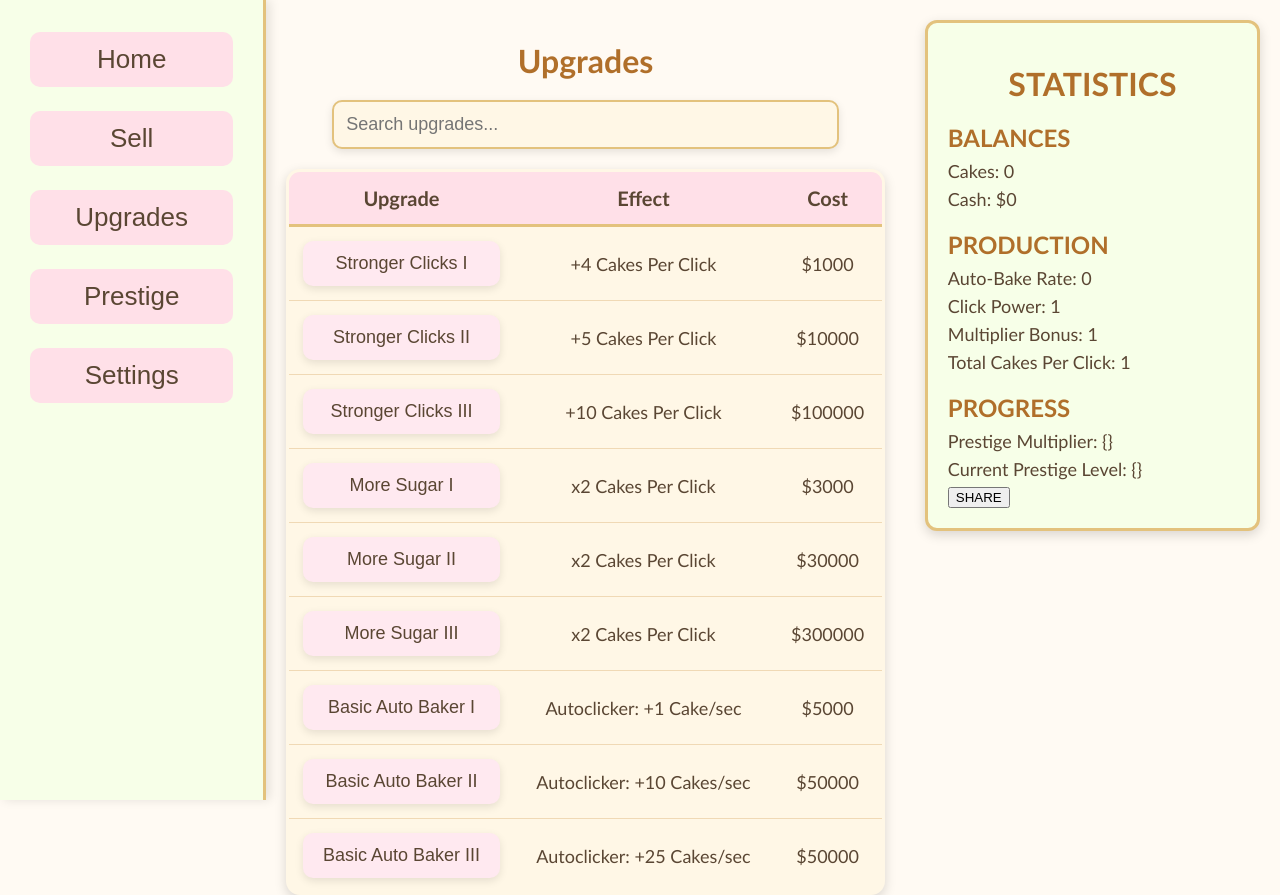
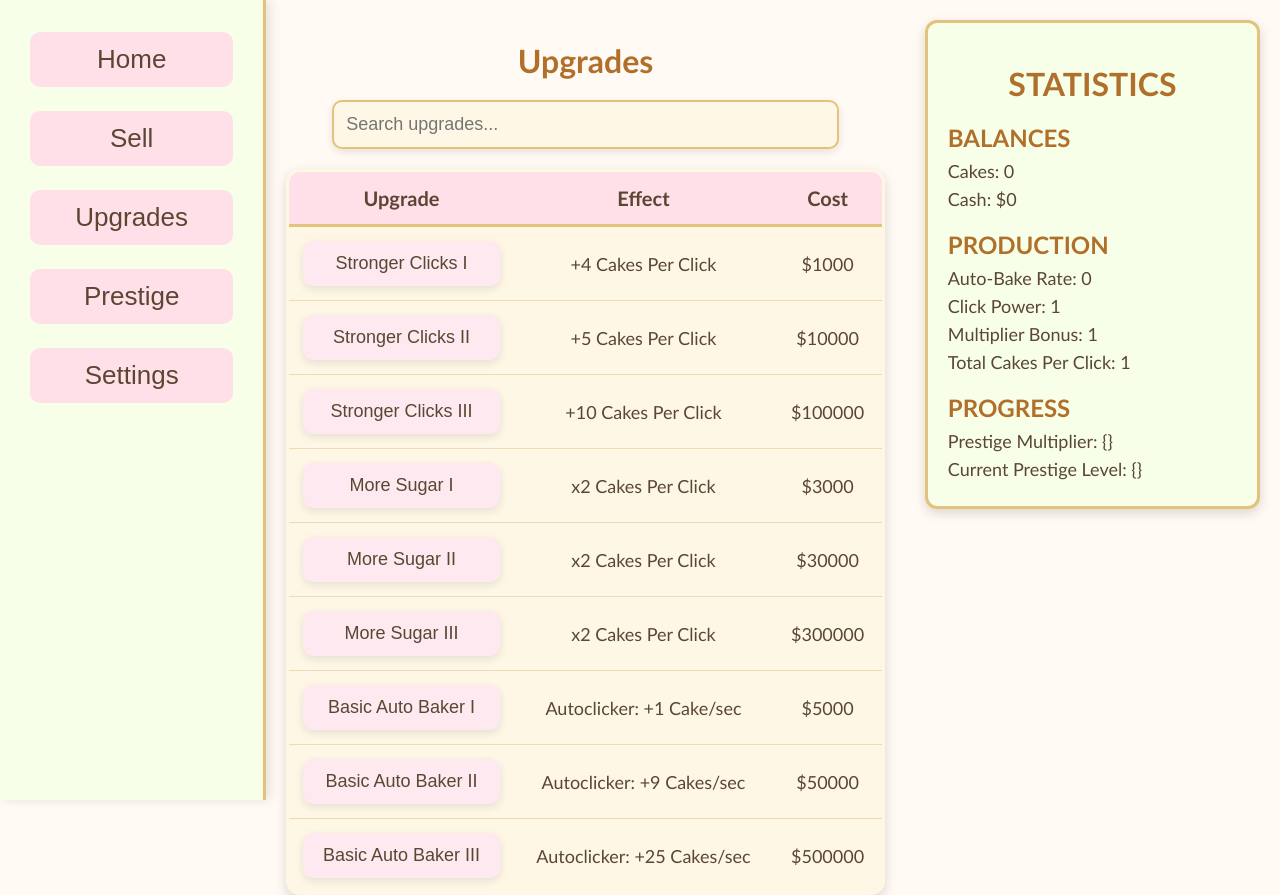
Before and after one commit to jbiri03/idleClick, a PHP site: page /upgrades.php in a window 1280 px wide. Run offline with PHP 8.4, Linux system fonts and the light colour scheme; the visitor is signed in with stand-in values (Sample User, id 1); data comes from the database, SQL or seed files in the repository; both versions use the stored data as it was after the commit.

Commit message:
removed share button

```diff
--- a/index.php
+++ b/index.php
@@ -151,10 +151,6 @@
                     data-cps="<?php echo $current_cps; ?>"
                     data-bonus="<?php echo $current_bonus; ?>">
             </div>
-
-
-                <button>SHARE</button>
-            </div>
         </div>
 
         <!-- SCRIPTS -->
--- a/logic/game.js
+++ b/logic/game.js
@@ -36,7 +36,7 @@ export const upgrades = [
     new SugarMultiplier("More Sugar III", 300000, 2),
 
     new AutoBaker("Basic Auto Baker I", 5000, 1),
-    new AutoBaker("Basic Auto Baker II", 50000, 10),
+    new AutoBaker("Basic Auto Baker II", 50000, 9),
     new AutoBaker("Basic Auto Baker III", 500000, 25)
 ];
 
--- a/prestige.php
+++ b/prestige.php
@@ -158,8 +158,6 @@ $Baker3Purchased = $purchased_upgrades["Basic Auto Baker III"] ?? 0;
             <li>Prestige Multiplier: {}</li>
             <li>Current Prestige Level: {} </li>
         </ul>
-
-        <button>SHARE</button>
     </div>
 </div>
 
--- a/sell_cakes.php
+++ b/sell_cakes.php
@@ -113,7 +113,6 @@ if (isset($_SESSION['user_id'])) {
                         <li>Current Prestige Level: {} </li>
                     </ul>
 
-                <button>SHARE</button>
                 <div id="upgradeData" style="display:none;"
                     data-multiplier="<?php echo $current_multiplier; ?>"
                     data-clickpower="<?php echo $current_clickPower; ?>"
--- a/settings.php
+++ b/settings.php
@@ -174,8 +174,6 @@ $current_currency = 0;
                         <li>Prestige Multiplier: {}</li>
                         <li>Current Prestige Level: {} </li>
                     </ul>
-
-                <button>SHARE</button>
             </div>
         </div>
     <!-- HIDDEN GAME STATE FOR JS -->
--- a/upgrades.php
+++ b/upgrades.php
@@ -194,7 +194,7 @@ $Baker3Purchased = $purchased_upgrades["Basic Auto Baker III"] ?? 0;
                             <?php echo $Baker2Purchased ? "Purchased" : "Basic Auto Baker II"; ?>
                         </button>
                     </td>
-                    <td>Autoclicker: +10 Cakes/sec</td>
+                    <td>Autoclicker: +9 Cakes/sec</td>
                     <td>$50000</td>
                 </tr>
                 <tr>
@@ -204,7 +204,7 @@ $Baker3Purchased = $purchased_upgrades["Basic Auto Baker III"] ?? 0;
                         </button>
                     </td>
                     <td>Autoclicker: +25 Cakes/sec</td>
-                    <td>$50000</td>
+                    <td>$500000</td>
                 </tr>
             </table>
         </div>
@@ -237,7 +237,6 @@ $Baker3Purchased = $purchased_upgrades["Basic Auto Baker III"] ?? 0;
             <li>Current Prestige Level: {} </li>
         </ul>
 
-        <button>SHARE</button>
     </div>
 </div>
 
```
Also changed, not shown: database/test.db, images/cake.png (deleted).
